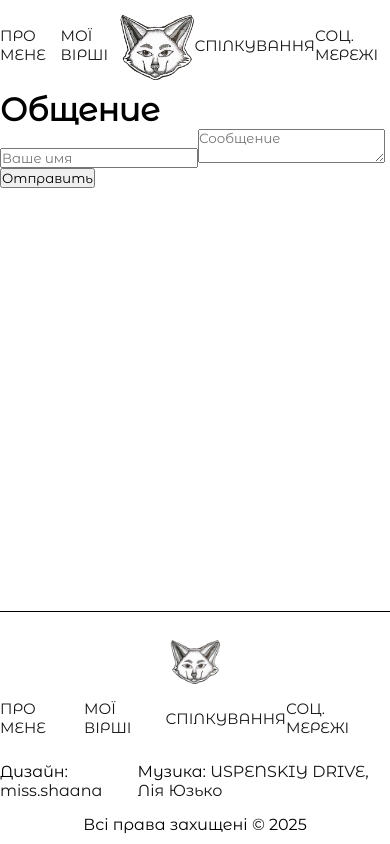
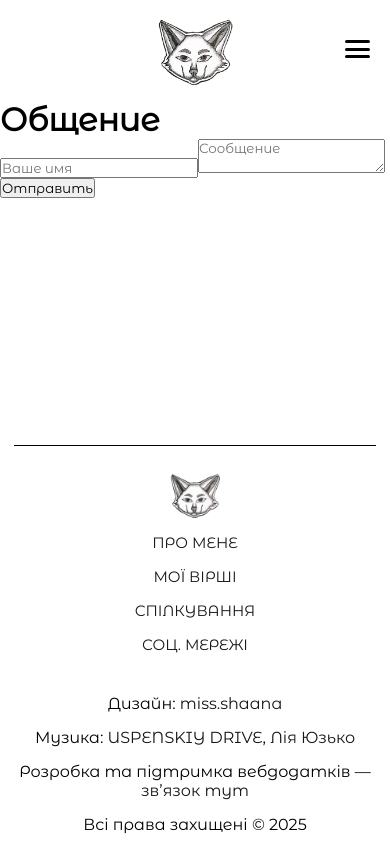
Before and after one commit to VladyslavSmahin/Liya, a React (Vite) app: page /PrivacyPolicy in a window 390 px wide. Built offline with nearby package versions, Linux system fonts and the light colour scheme.

Commit message:
add respons footer header

```diff
--- a/src/components/Footer/Footer.jsx
+++ b/src/components/Footer/Footer.jsx
@@ -4,7 +4,7 @@ import './index.scss'
 export default function Footer() {
     return (
         <div className='footerWrapper'>
-            <footer className='footer'>
+            <footer className='footer container'>
                 <img src='../fav-icon.png' className='logo' alt='Logo'/>
                 <nav>
                     <a href=''>Про мене</a>
@@ -13,9 +13,10 @@ export default function Footer() {
                     <a href=''>Соц. мережі</a>
                 </nav>
                 <div className='contactTeam'>
-                    <p>Дизайн:<a href=''> miss.shaana</a></p>
-                    <p>Музика:<a href=''> USPENSKIY DRIVE</a>, <a href=''> Лія Юзько</a></p>
+                    <p className='contactTeam-designer'>Дизайн:<a href='https://www.instagram.com/miss.shaana/' target='_blank'> miss.shaana</a></p>
+                    <p className='contactTeam-music'>Музика:<a href='https://www.instagram.com/uspenskiy_drive/' target='_blank'> USPENSKIY DRIVE</a>, <a href='https://www.instagram.com/liyayuzko/' target='_blank'> Лія Юзько</a></p>
                 </div>
+                <p className='contactDev'>Розробка та підтримка вебдодатків — <a href="https://www.instagram.com/vladismagin/" target="_blank">зв’язок тут</a></p>
                 <p>Всі права захищені © 2025</p>
             </footer>
         </div>
--- a/src/components/Footer/index.scss
+++ b/src/components/Footer/index.scss
@@ -12,9 +12,22 @@
   }
 
   nav {
+    display: flex;
+    justify-content: space-between;
+    align-items: center;
     width: 100%;
     max-width: 750px;
     margin-bottom: 25px;
+
+    @media (min-width: 320px) and (max-width: 768px) {
+     display: flex;
+      flex-direction: column;
+    }
+    a{
+      @media (min-width: 320px) and (max-width: 768px) {
+        margin-bottom: 15px;
+      }
+    }
   }
   .contactTeam{
     display: flex;
@@ -22,5 +35,19 @@
     width: 100%;
     justify-content: space-between;
     margin-bottom: 15px;
+    @media (min-width: 320px) and (max-width: 768px) {
+      display: flex;
+      flex-direction: column;
+      align-items: center;
+    }
+    .contactTeam-designer{
+      @media (min-width: 320px) and (max-width: 768px) {
+        margin-bottom: 15px;
+      }
+    }
+  }
+  .contactDev{
+    margin-bottom: 15px;
+    text-align: center;
   }
 }
--- a/src/components/Header/Header.jsx
+++ b/src/components/Header/Header.jsx
@@ -1,18 +1,39 @@
 import { Link } from 'react-router-dom'
 import './index.scss'
+import {useState} from "react";
 
 export default function Header() {
+    const [isMenuOpen, setIsMenuOpen] = useState(false)
+
     return (
        <div className='headerWrapper'>
            <header className={'header container'}>
                <nav>
-                   <a href=''>Про мене</a>
-                   <a href=''>Мої вірші</a>
+                   <div className='nav-links-left'>
+                       <a href=''>Про мене</a>
+                       <a href=''>Мої вірші</a>
+                   </div>
                    <img src='../fav-icon.png' className='logo' alt='Logo'/>
-                   <a href=''>Спілкування</a>
-                   <a href=''>Соц. мережі</a>
+                  <div className='nav-links-left'>
+                      <a href=''>Спілкування</a>
+                      <a href=''>Соц. мережі</a>
+                  </div>
+                   <div
+                       className={`burger ${isMenuOpen ? 'open' : ''}`}
+                       onClick={() => setIsMenuOpen(!isMenuOpen)}
+                   >
+                       <span></span>
+                       <span></span>
+                       <span></span>
+                   </div>
                </nav>
            </header>
+           <div className={`mobileMenu ${isMenuOpen ? 'active' : ''}`}>
+               <a href=''>Про мене</a>
+               <a href=''>Мої вірші</a>
+               <a href=''>Спілкування</a>
+               <a href=''>Соц. мережі</a>
+           </div>
        </div>
     )
 }
--- a/src/components/Header/index.scss
+++ b/src/components/Header/index.scss
@@ -1,18 +1,114 @@
-.header{
+.header {
   padding: 10px 0;
+  @media screen and (max-width: 768px) {
+    height: 100px;
+  }
+  .burger {
+    position: absolute;
+    top: 40px;
+    right: 20px;
+  }
+  .logo{
+    position: absolute;
+    top: 15px;
+    left: 50%;
+    transform: translate(-50%);
+  }
+  @media screen and (max-width: 768px) {
+    nav a {
+      display: none;
+    }
 
+  }
+  nav{
+    height: 80px;
+    display: flex;
+    align-items: center;
+    justify-content: space-around;
+    .nav-links-left{
+      display: flex;
+      justify-content: space-around;
+      width: 300px;
+    }
+    .nav-links-right{
+      display: flex;
+      justify-content: space-around;
+      width: 300px;
+    }
+  }
 }
-nav{
+
+nav {
   display: flex;
-  justify-content: space-between;
-  align-items: center;
-  a{
+  a {
     font-family: Montserrat, sans-serif;
     text-transform: uppercase;
     font-size: 15px;
   }
 }
-.logo{
+
+.logo {
   max-width: 75px;
   height: auto;
 }
+
+.burger {
+  display: none;
+  flex-direction: column;
+  justify-content: space-between;
+  width: 25px;
+  height: 18px;
+  cursor: pointer;
+  z-index: 1001;
+
+  span {
+    display: block;
+    height: 3px;
+    background: black;
+    border-radius: 2px;
+    transition: all 0.3s ease;
+  }
+
+  &.open span:nth-child(1) {
+    transform: rotate(45deg) translate(5px, 5px);
+  }
+  &.open span:nth-child(2) {
+    opacity: 0;
+  }
+  &.open span:nth-child(3) {
+    transform: rotate(-45deg) translate(5px, -5px);
+  }
+}
+
+.mobileMenu {
+  position: fixed;
+  top: 100px;
+  left: -100%;
+  width: 100%;
+  height: 100vh;
+  background: #e5e3e8;
+  padding: 60px 20px;
+  display: flex;
+  flex-direction: column;
+  gap: 20px;
+  transition: left 0.3s ease;
+  z-index: 1000;
+
+  a {
+    font-family: Montserrat, sans-serif;
+    text-transform: uppercase;
+    font-size: 18px;
+  }
+
+  &.active {
+    left: 0;
+    top: 100px;
+  }
+}
+
+@media screen and (max-width: 768px) {
+
+  .burger {
+    display: flex;
+  }
+}
--- a/src/index.scss
+++ b/src/index.scss
@@ -33,12 +33,18 @@ $color-text:  #161616;
 
 body {
   margin: 0 auto;
-  max-width: 1300px;
   padding: 0;
 }
 .container{
-  max-width: 1300px;
+  margin: 0 auto;
+  max-width: 1700px;
   width: 100%;
+  @media (min-width: 768px) and (max-width: 2000px) {
+    max-width: calc(700px + 1000 * (100vw - 768px) / 1232);
+  }
+  @media (min-width: 320px) and (max-width: 768px) {
+    max-width: calc(300px + 400 * (100vw - 320px) / 448);
+  }
 }
 
 a{
```
